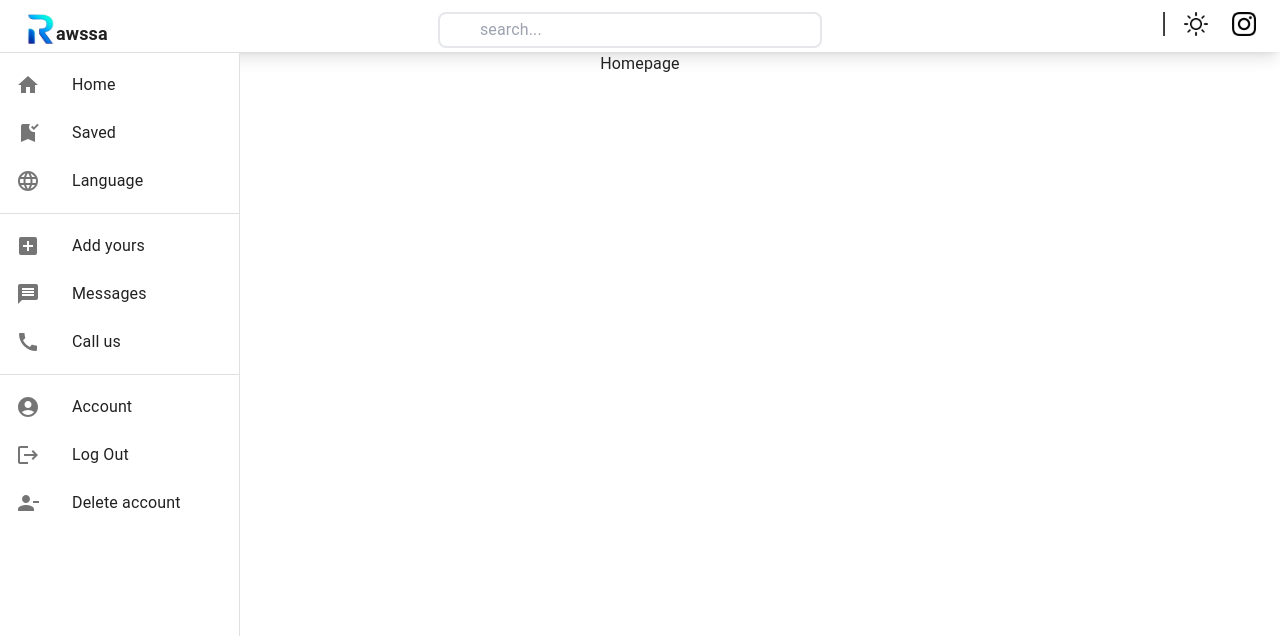
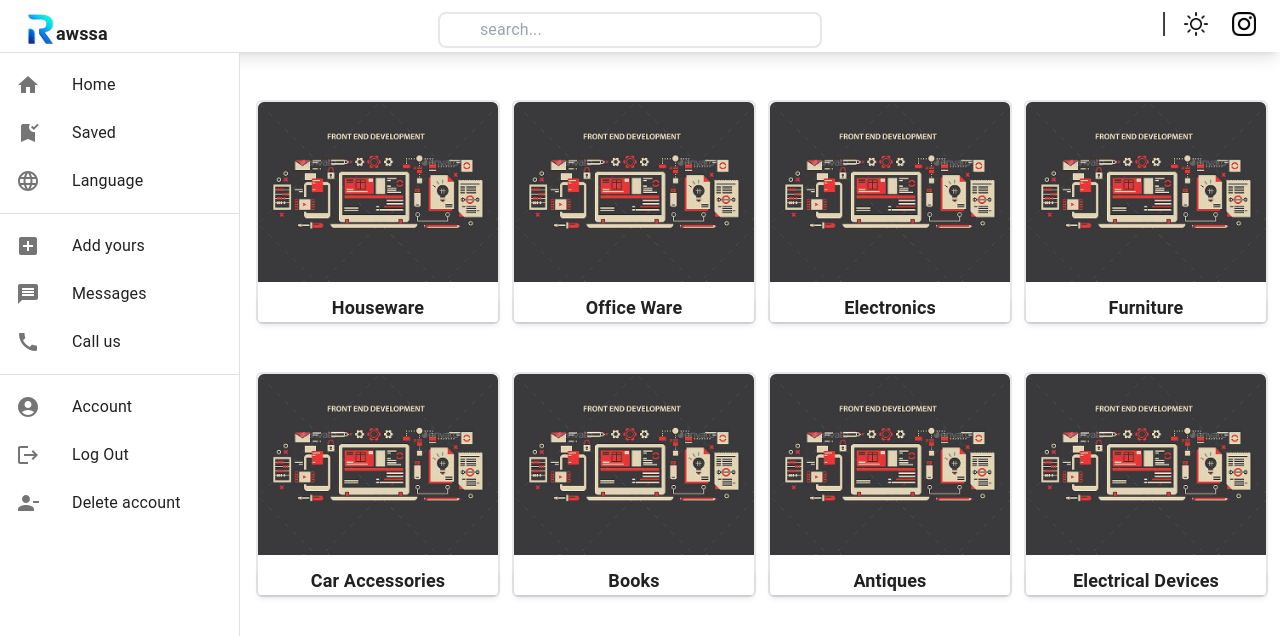
Before and after one commit to l0o0gy/rawsaa, a React (Create React App) app: page /homepage in a window 1280 px wide. Shown: the top 636 px of the page. Built offline with nearby package versions, Linux system fonts and the light colour scheme.

Commit message:
add card to home page

```diff
--- a/src/Components/Homepage.jsx
+++ b/src/Components/Homepage.jsx
@@ -1,13 +1,21 @@
 import React from 'react'
 import Navbar from './Navbar'
 import Drawer from './Drawer'
+import Card from './Card'
+import {useData} from "./contacts/store"
+
 function Homepage() {
+  const items = useData();
   return (
     <div className='bg-white text-center h-screen'>
       <Navbar/>
       <Drawer/>
-      Homepage</div>
+      <div className="  grid grid-cols-4 ml-64 mt-10 ">
+      {items.map(item => (
+        <Card key={item.id} item={item} />
+      ))}
+    </div></div>
   )
 }
 
-export default Homepage
+export default Homepage;
```
Also changed, not shown: src/Components/img/img.jpg (added).
